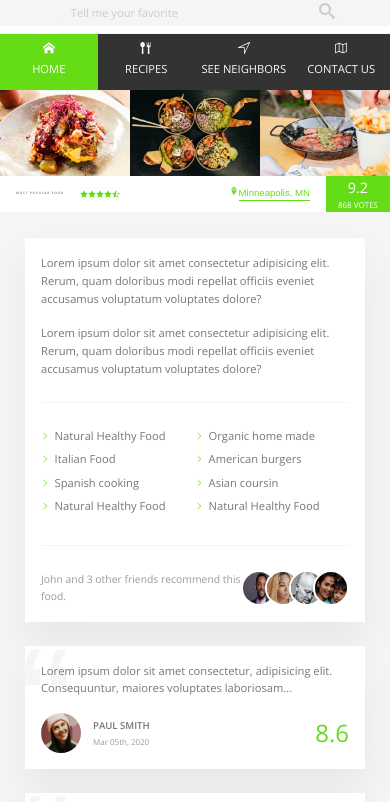
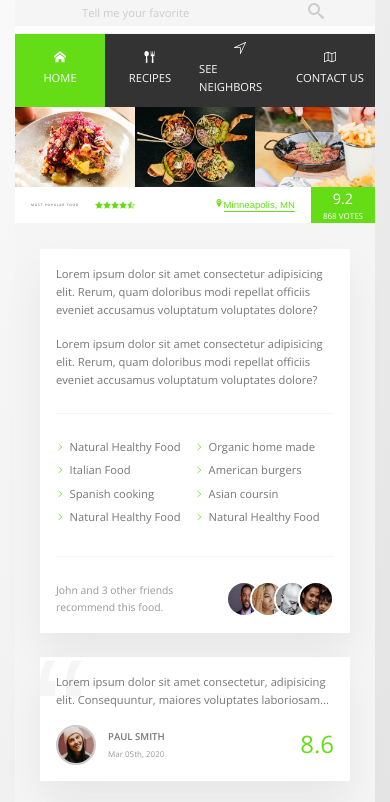
Before and after one commit to HarrisSuMalluege/weShareFood, a website: page index.html in a window 390 px wide. Shown: the part 66-868 px from the top of the page. Drawn offline with nearby package versions, Linux system fonts and the light colour scheme.

Commit message:
This commit is to adjust the responsive viewpoint

```diff
--- a/index.html
+++ b/index.html
@@ -5,7 +5,7 @@
         <meta charset="UTF-8">
         <meta name="viewport" content="width=device-width, initial-scale=1.0" />
         <link href="https://fonts.googleapis.com/css?family=Open+Sans:300,400,600" rel="stylesheet"  />
-        <!-- <link rel="stylesheet" href="node_modules/bootstrap/dist/css/bootstrap-grid.min.css" /> -->
+        <link rel="stylesheet" href="node_modules/bootstrap/dist/css/bootstrap-grid.min.css" />
         <link rel="stylesheet" href="node_modules/font-awesome/css/font-awesome.css" />
         <link rel="stylesheet" href="css/icon-font.css">
         <link rel="stylesheet" href="css/styles.css">
@@ -13,7 +13,7 @@
         <title> WSF &Iota; We Share Food</title>
     </head>
     <body>
-        <div class="container">
+        <div class="container-food container">
             <div class="header">
                 <a href="index.html"><img src="img/logo.png" alt="weShareFood" class="logo"></a>
 
@@ -98,6 +98,38 @@
                         <figure class="gallery_item">
                             <img src="img/food-3.jpg" alt="Flufy pancake" class="gallery__photo">
                         </figure>
+                        <!-- <div id="homeCarousel" class="carousel slide" data-ride="carousel">
+                            <div class="carousel-inner">
+                                <div class="carousel-item active">
+                                    <img class="d-block w-100" src="img/food-1.jpg" alt="Grand Marais Lake" />
+                                    <div class="carousel-caption">
+                                        <h3>Grand Marais Campground & Marina </h3>
+                                        <p class="d-none d-md-block">The Grand Marais municipal campground is the ideal base
+                                            camp for access to Lake Superior and the surrounding region. </p>
+                                    </div>
+                                </div>
+                                <div class="carousel-item">
+                                    <img class="d-block w-100" src="img/food-2.jpg" alt="Red Wing Downtown Hill" />
+                                    <div class="carousel-caption">
+                                        <h3>Red Wing Downtown Hill </h3>
+                                        <p class="d-none d-md-block">Nestled in the foothills of the Chrome Mountains, this
+                                            campground on the shores of the pristine React Lake is a favorite
+                                            for fly fishers. </p>
+                                    </div>
+                                </div>
+                                <div class="carousel-item">
+                                    <img class="d-block w-100" src="img/food-3.jpg" alt="Red Wing Downtown" />
+                                    <div class="carousel-caption">
+                                        <h3>Red Wing Downtown </h3>
+                                        <p class="d-none d-md-block">Spend a few sunny days and starry nights beneath a
+                                            canopy of old-growth firs at this enchanting spot by the Chrome
+                                            River.</p>
+                                    </div>
+                                </div>
+                            </div>
+                        </div> -->
+
+
                     </div>
 
                     <div class="overview">
@@ -216,11 +248,15 @@
         </div>
 
 
-
-
         <!-- jQuery must come first, then Popper.js, then the Bootstrap JavaScript plugins.-->
+        <!-- build:js js/main.js -->
         <script src="node_modules/jquery/dist/jquery.slim.min.js"></script>
         <script src="node_modules/popper.js/dist/umd/popper.min.js"></script>
         <script src="node_modules/bootstrap/dist/js/bootstrap.min.js"></script>
+        <!-- <script src="js/script.js"></script> -->
+        <!-- endbuild -->
+
+
+
     </body>
     </html>
--- a/package.json
+++ b/package.json
@@ -22,16 +22,16 @@
     "copyfiles": "^2.0.0",
     "imagemin-cli": "^3.0.0",
     "lite-server": "^2.3.0",
-    "node-sass": "^4.12.0",
+    "node-sass": "^4.13.1",
     "onchange": "^3.3.0",
     "parallelshell": "^3.0.1",
     "rimraf": "^2.6.2",
-    "usemin-cli": "^0.5.1"
+    "usemin-cli": "^0.6.0"
   },
   "dependencies": {
     "bootstrap": "^4.0.0",
     "bootstrap-social": "^5.1.1",
-    "jquery": "^3.3.1",
+    "jquery": "^3.5.0",
     "popper.js": "^1.12.9"
   }
 }
--- a/sass/base/_base.scss
+++ b/sass/base/_base.scss
@@ -29,7 +29,7 @@ $bp-largest: 75em; //breakpoint lasrgest 1200px (1200px/16px)
 $bp-large: 68.75em; //1100px
 $bp-medium: 56.25em; //900px (900px / 16px)
 $bp-small: 37.5em;   //600px (600px / 16px)
-$bp-smallest: 31.25em; // 500px  (500px / 16)
+$bp-smallest: 31.25em; // 500px  (500px / 16) container-fluid
 
 
 * { margin: 0; padding: 0;}
--- a/sass/components/_components.scss
+++ b/sass/components/_components.scss
@@ -6,6 +6,10 @@
     height: 4.25rem;
     // width: 20rem;
     margin-left: 3rem;
+    @media only screen and (max-width: $bp-smallest) {
+        width: 12rem;
+        margin-left: 1rem;
+    }
 }
 
 //////////////////////////////////
@@ -133,6 +137,13 @@
         display: flex;
         justify-content: center;
         align-items: center;
+
+        @media only screen and (max-width: $bp-smallest) {
+            position: absolute;
+            top: .2rem;
+            right: 1.2rem;
+        }
+
     }
 
     &__user-photo{
@@ -570,6 +581,7 @@
         width: 5rem;
         border-radius: 50%;
         margin-right: 1.5rem;
+        border: .3rem solid var(--color-grey-light-4);
     }
 
     &__user-box {
--- a/sass/layout/_layout.scss
+++ b/sass/layout/_layout.scss
@@ -1,9 +1,9 @@
-.container {
-    max-width: 85%;
+.container-food {
+    // max-width: 100%;
     margin: .3rem auto;
-    background-color: var(--color-grey-light-2);
-    box-shadow: var(--shadow-dark);
-    min-height: 50rem;
+    // background-color: var(--color-grey-light-2);
+    // box-shadow: var(--shadow-dark);
+    // min-height: 50rem;
 
     @media only screen and (max-width: $bp-largest) {
         margin: 0;
```
Also changed, not shown: css/styles.css, 2 other files.
